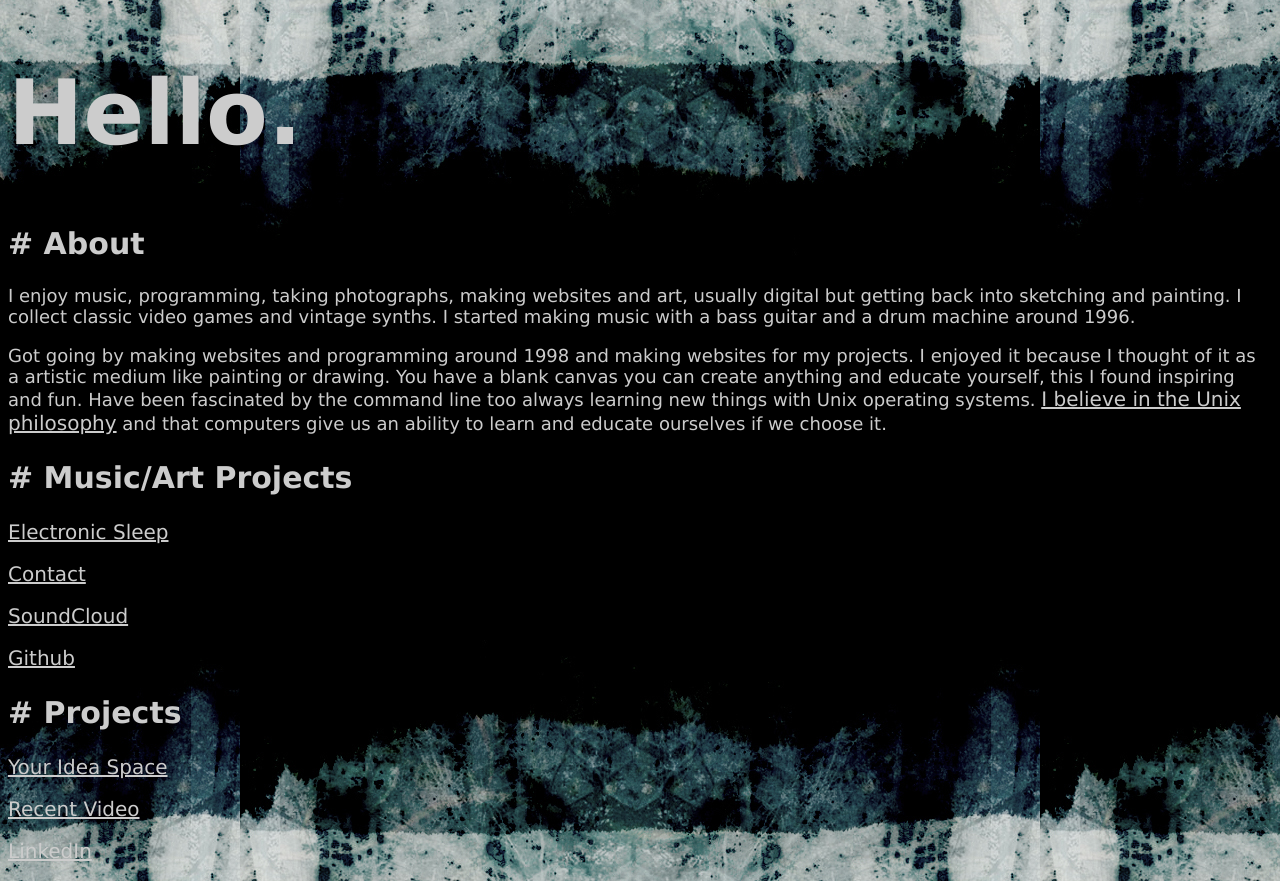
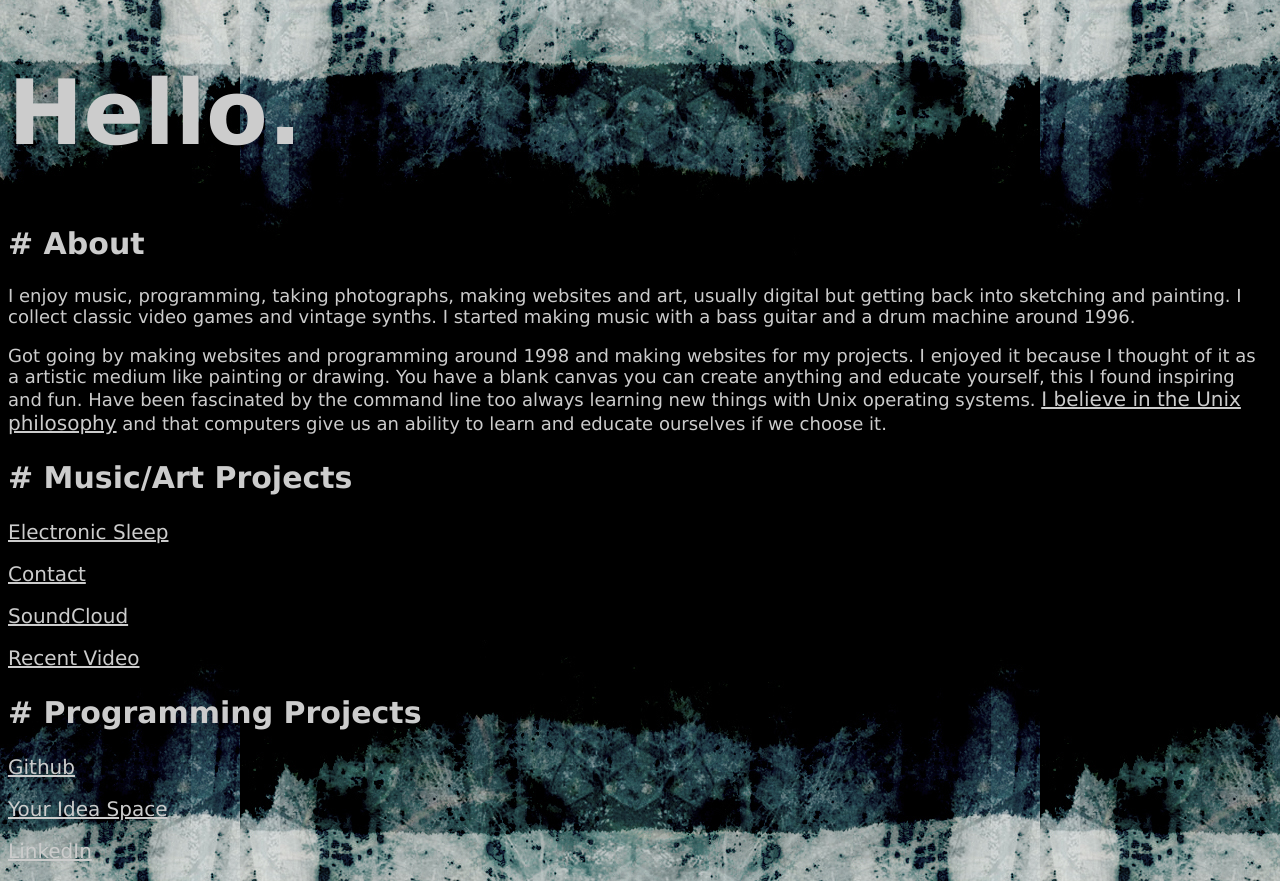
Before and after one commit to electronicsleep/CGR.Name, a plain HTML site: page index.html in a window 1280 px wide. Drawn offline with Linux system fonts and the light colour scheme.

Commit message:
Updated About/Links

```diff
--- a/index.html
+++ b/index.html
@@ -55,12 +55,12 @@ a:hover, a:active {
  <p><a href="http://electronicsleep.com" target="_blank">Electronic Sleep</a>
  <p><a href="http://electronicsleep.com/contact" target="_blank">Contact</a>
  <p><a href="https://www.soundcloud.com/electronicsleep" target="_blank">SoundCloud</a>
+ <p><a href="https://www.youtube.com/watch?v=72_e-N6xUMI&t=6s" target="_blank">Recent Video</a>
+
+ <h2># Programming Projects</h2>
+
  <p><a href="https://github.com/electronicsleep" target="_blank">Github</a>
-
- <h2># Projects</h2>
-
  <p><a href="http://yourideaspace.com" target="_blank">Your Idea Space</a>
- <p><a href="https://www.youtube.com/watch?v=72_e-N6xUMI&t=6s" target="_blank">Recent Video</a>
  <p><a href="https://www.linkedin.com/in/electronicsleep" target="_blank">LinkedIn</a>
 
 </body>
```
